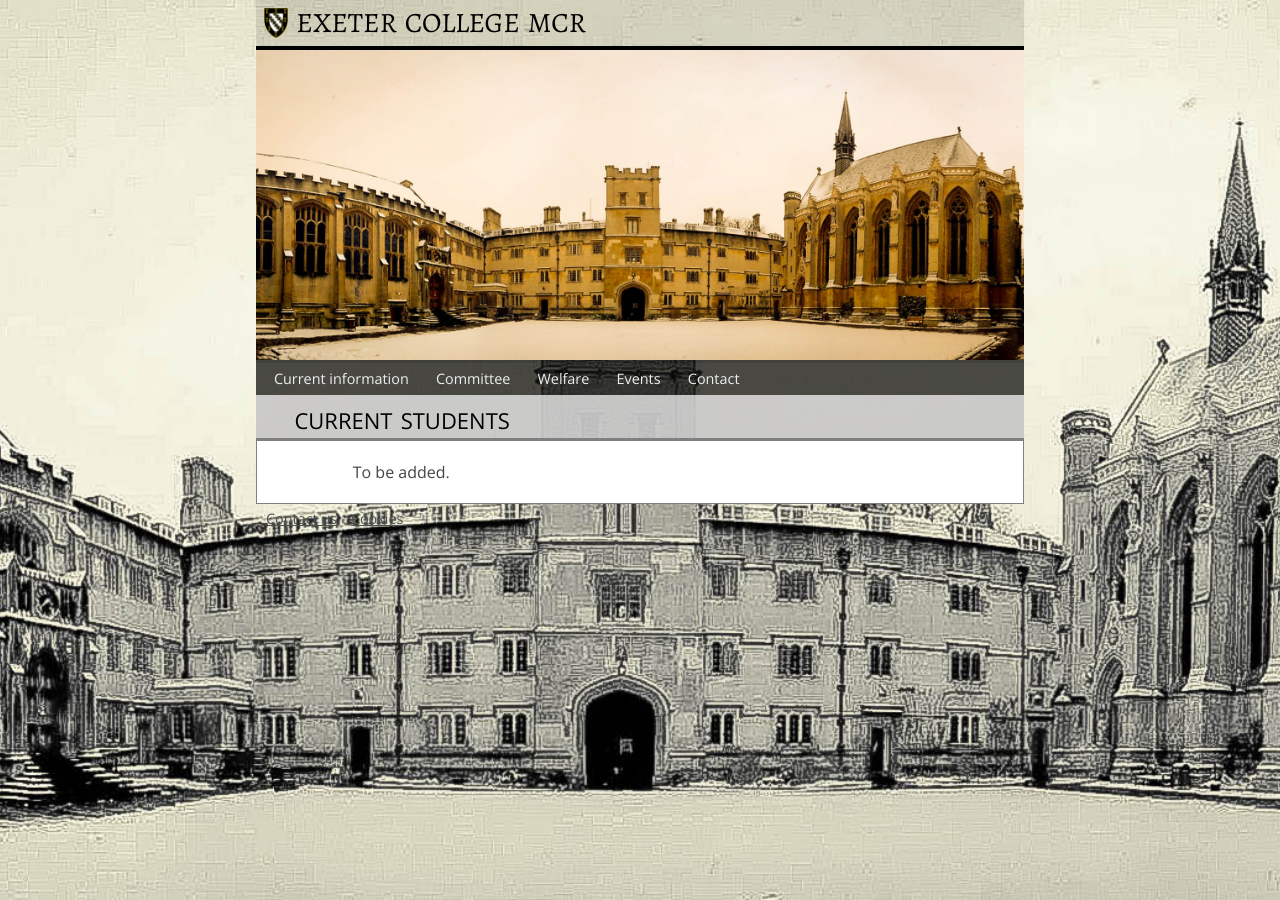
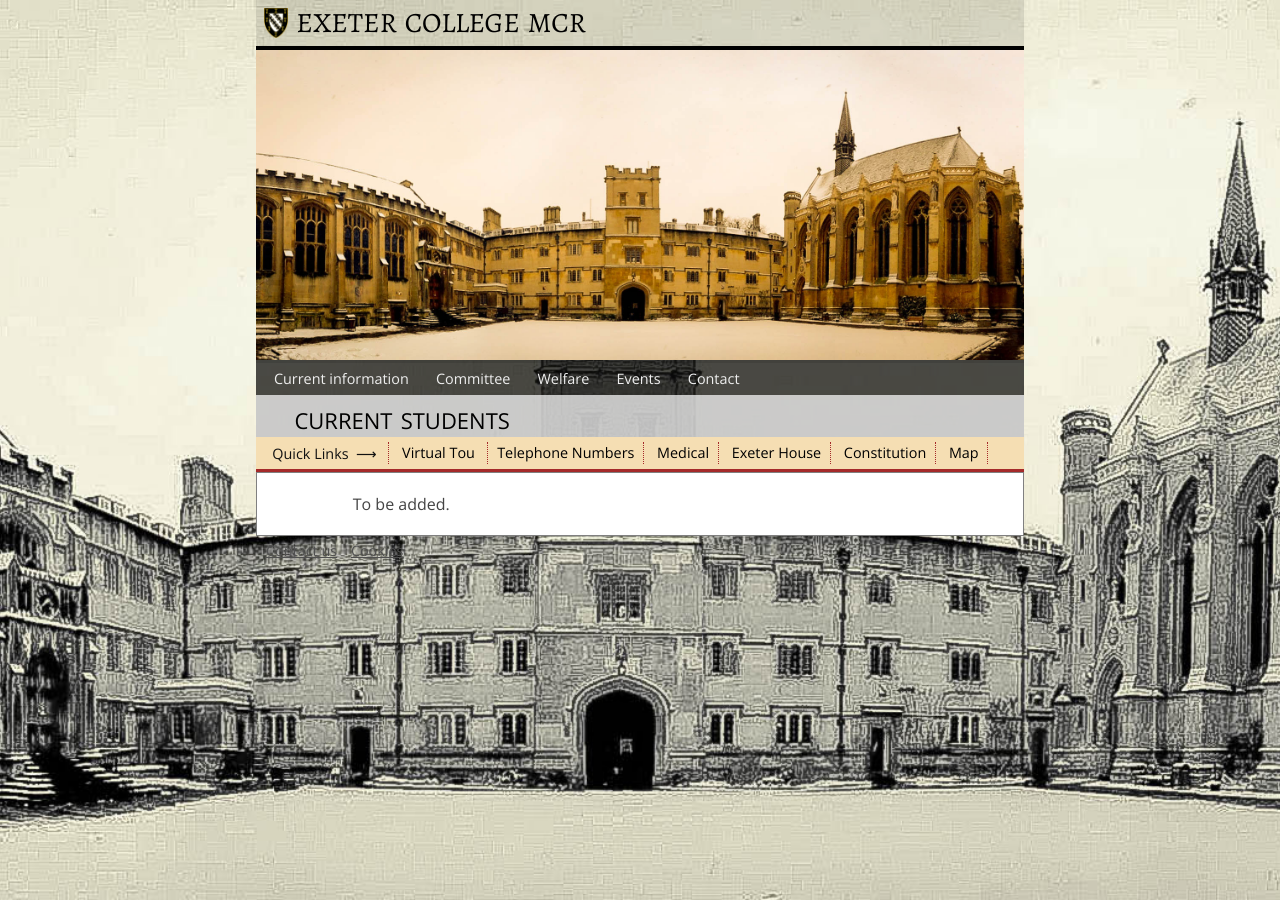
Before and after one commit to exetermcr/exetermcr.github.io, a Jekyll site: the page built from current-students.markdown, in a window 1280 px wide. Built offline with Jekyll 4.4.1, drawn with Linux system fonts in a browser that asks for light colours.

Commit message:
quick links on every page

```diff
--- a/_layouts/page.html
+++ b/_layouts/page.html
@@ -33,6 +33,19 @@
 <div id="page-header">
   <h2>{{ page.title | downcase }}</h2>
 </div>
+<div class="navbar-structure navbar-quick">
+
+<ul>
+    <li><span>Quick Links &nbsp;&xrarr;</span></li>
+    <li><a href="http://www.chem.ox.ac.uk/oxfordtour/exetercollege/">Virtual Tou
+    <li><a href="/numbers">Telephone Numbers</a></li>
+    <li><a href="/medical">Medical</a></li>
+    <li><a href="/exeter-house">Exeter House</a></li>
+    <li ><a href="/constitution">Constitution</a></li>
+    <li ><a href="/map">Map</a></li>
+
+</ul>
+</div>
 {% if page.alert != null %}
 <div class="alert alert-{{ page.alert-type }}">
 <p>{{ page.alert }}</p>
```
